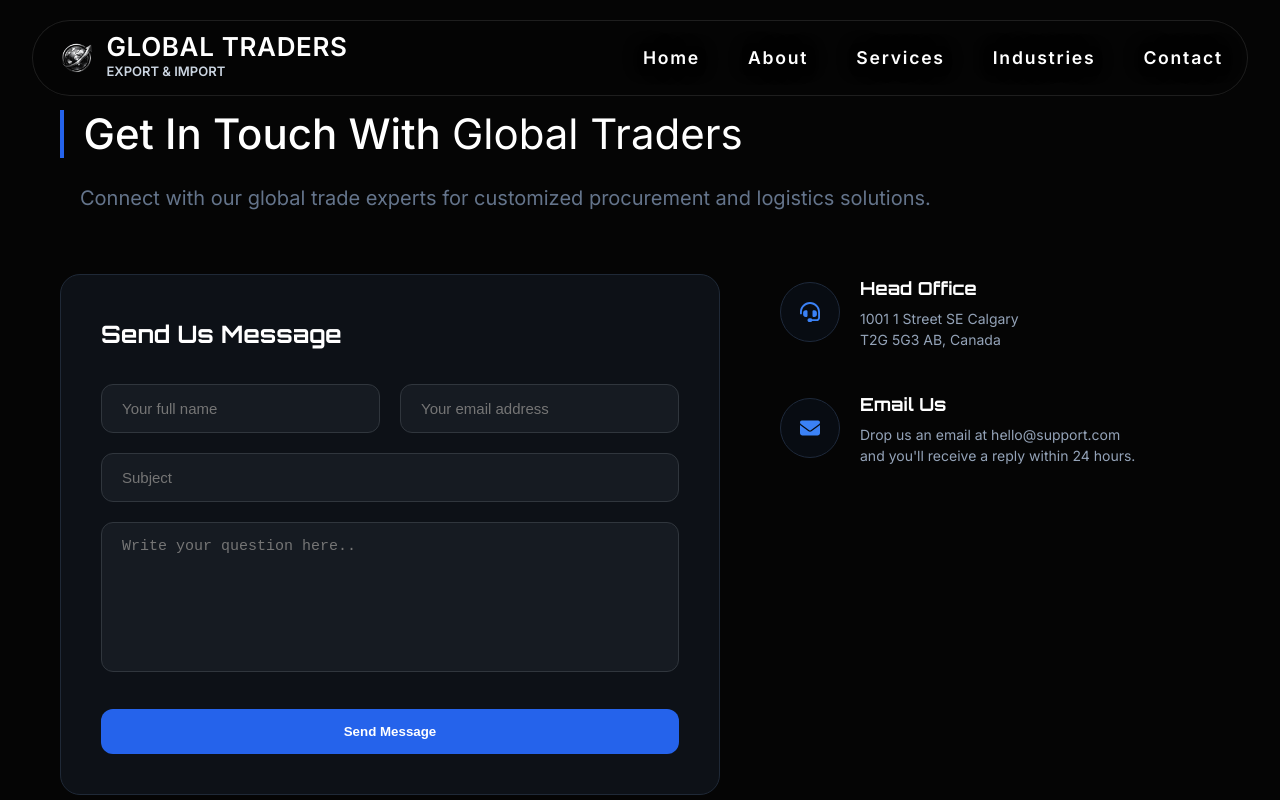
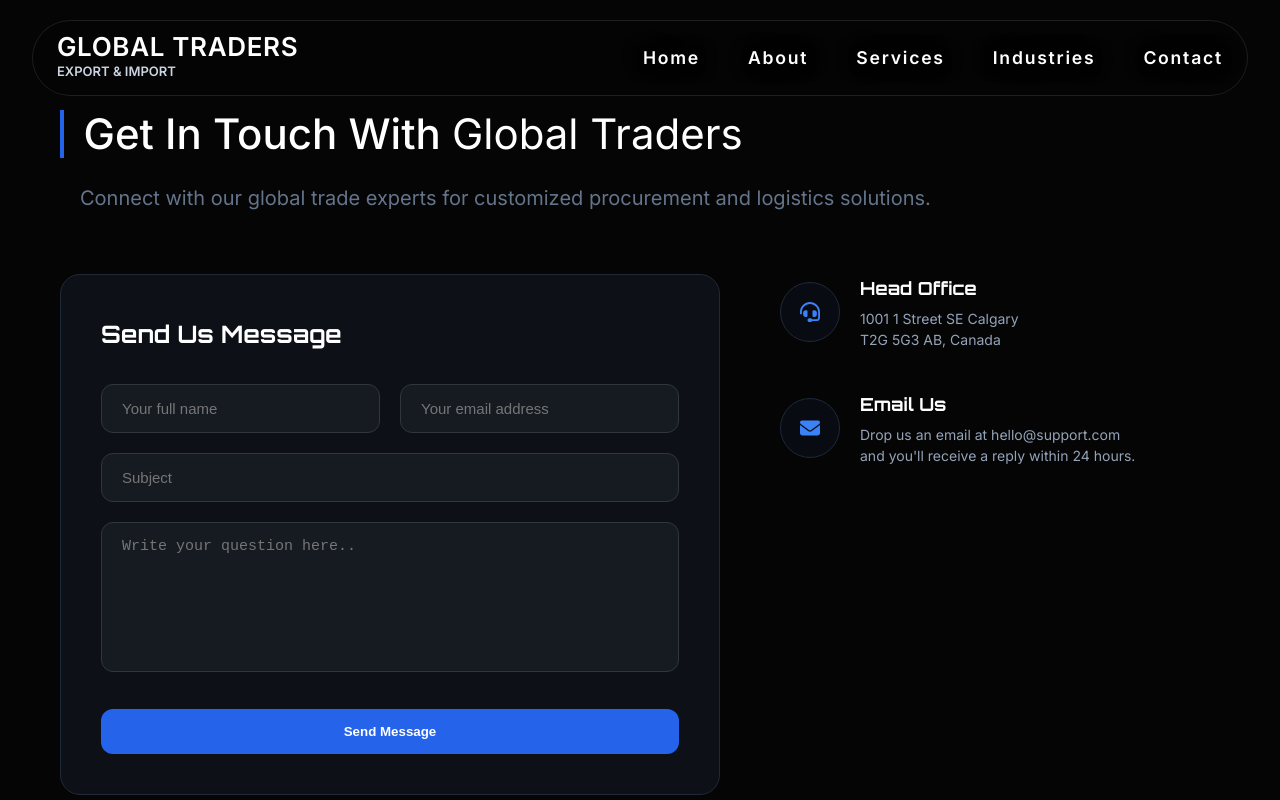
Before and after one commit to gangasunil049/global-traders, a website built with Vite: page contact.html in a window 1280 px wide. Shown: the top 800 px of the page. Built offline with nearby package versions, Linux system fonts and the light colour scheme.

Commit message:
final commit

```diff
--- a/contact.html
+++ b/contact.html
@@ -181,7 +181,6 @@
     <header id="header" class="fixed top-0 left-0 w-full z-50 bg-[#05070a]/80 backdrop-blur-md transition-all duration-300 scrolled">
         <nav class="w-full max-w-[1400px] mx-auto px-6 md:px-8 py-8 flex justify-between items-center">
             <div class="logo flex items-center gap-4 text-white" style="font-family: 'Inter', sans-serif;">
-                <img src="/logo.png" alt="Global Traders Logo" class="logo-img">
                 <div class="flex flex-col justify-center">
                     <span style="font-size: 40px; font-weight: 700; letter-spacing: 1px; line-height: 1; text-transform: uppercase;">GLOBAL TRADERS</span>
                     <span style="font-size: 20px; letter-spacing: normal; margin-top: 2px; font-weight: 600; text-transform: uppercase; color: #cbd5e1;">Export & Import</span>
--- a/style.css
+++ b/style.css
@@ -93,17 +93,7 @@ header.scrolled .logo {
   height: 60px;
   width: auto;
   object-fit: contain;
-  -webkit-mask-image: url('/logo.png');
-  mask-image: url('/logo.png');
-  -webkit-mask-size: contain;
-  mask-size: contain;
-  -webkit-mask-repeat: no-repeat;
-  mask-repeat: no-repeat;
-  /* Use the luminance of the logo as the mask alpha */
-  mask-type: luminance;
-  -webkit-mask-mode: luminance;
-  mask-mode: luminance;
-  background: #ffffff; /* This will be the color of the logo */
+  mix-blend-mode: screen;
 }
 
 .nav-links {
@@ -201,7 +191,7 @@ header.scrolled .logo {
   text-align: center;
   border-radius: 1.5rem;
   border: 1px solid rgba(255, 255, 255, 0.05);
-  transition: all 0.4s cubic-bezier(0.4, 0, 0.2, 1);
+  transition: background 0.4s ease, border-color 0.4s ease, transform 0.4s cubic-bezier(0.4, 0, 0.2, 1);
   height: 100%;
 }
 
@@ -339,6 +329,7 @@ header.scrolled .logo {
 .scroll-reveal {
   opacity: 0;
   transform: translateY(30px);
+  will-change: transform, opacity;
 }
 
 /* Tailwind-ish Utilities (since user didn't ask for Tailwind but we need layout) */
```
Also changed, not shown: index.html (+1 -2 lines), industries.html (+0 -1 lines), main.js (+10 -10 lines), services.html (+0 -1 lines).
